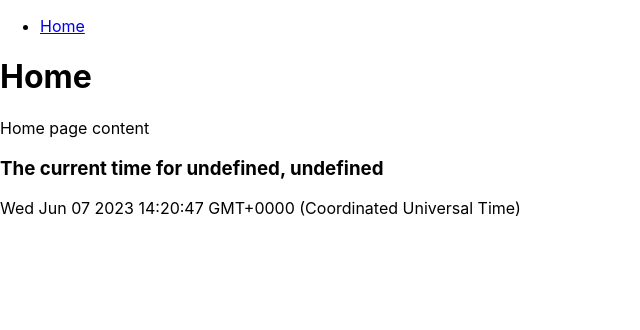
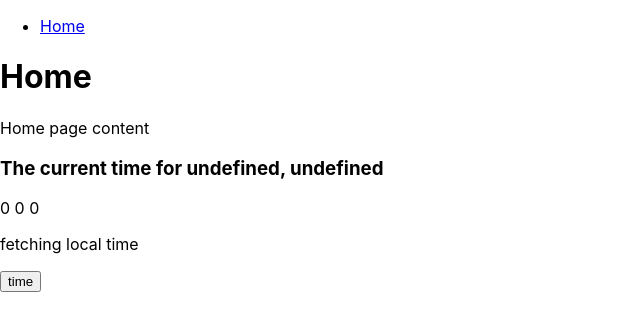
Before and after one commit to JordyHB/timezone-tracker, a React (Create React App) app: page / in a window 1280 px wide. Shown: the top 330 px of the page, without its empty margins (0-640 px from the left). Built offline with nearby package versions, Linux system fonts and the light colour scheme; no server answers.

Commit message:
added the logic for a clock that supports dynamic timezones

```diff
--- a/src/pages/Home.js
+++ b/src/pages/Home.js
@@ -4,9 +4,15 @@ import axios from "axios";
 
 function Home(props) {
 
+    const [loading, setLoading] = useState(false)
+    const [error, setError] = useState(false)
     const [timeData, setTimeData] = useState({})
     const [locationData, setLocationData] = useState({})
-    const [localTime, setLocalTime] = useState('')
+    const [localTimeString, setLocalTimeString] = useState('')
+    const [seconds, setSeconds] = useState(0)
+    const [minutes, setMinutes] = useState(0)
+    const [hours, setHours] = useState(0)
+    const [day, setDay] = useState(0)
 
     async function fetchTimeData(){
         try {
@@ -27,16 +33,39 @@ function Home(props) {
     }
 
     useEffect(() => {
+
         void fetchTimeData()
         void fetchLocationData()
+
+
+
     }, [])
 
     useEffect(() => {
-        console.log(timeData)
-        console.log(locationData)
-        setLocalTime(Date(timeData.datetime))
+        function convertToLocalTime() {
+
+            const localTime = new Date()
+            setLocalTimeString(localTime.toLocaleTimeString("en-GB", {timeZone:timeData.timezone, hour12: false }))
+            setDay(localTime.getDay())
+            setHours(localTime.getHours())
+            setMinutes(localTime.getMinutes())
+            setSeconds(localTime.getSeconds())
+            console.log(localTimeString)
+        }
+
+        setLoading(true)
+
+        timeData.timezone && setInterval(() => {
+            convertToLocalTime()
+            setLoading(false)
+        }, 1000)
+
+    }, [timeData, locationData])
+
+    function printTime() {
+        const requestedTime = new Date(localTimeString)
+        console.log(requestedTime)
     }
-    , [timeData, locationData])
 
     return (
         <>
@@ -47,7 +76,9 @@ function Home(props) {
                 <p>Home page content</p>
                 <section className="main-clock-container">
                     <h3>{`The current time for ${locationData.city}, ${locationData.country_name}`}</h3>
-                    <p>{localTime}</p>
+                    <p>{`${hours} ${minutes} ${seconds}`}</p>
+                    <p>{loading ? <p>fetching local time</p> : localTimeString}</p>
+                    <button type="button" onClick={() => console.log(timeData.timezone)}>time</button>
                 </section>
             </main>
         </>
```
